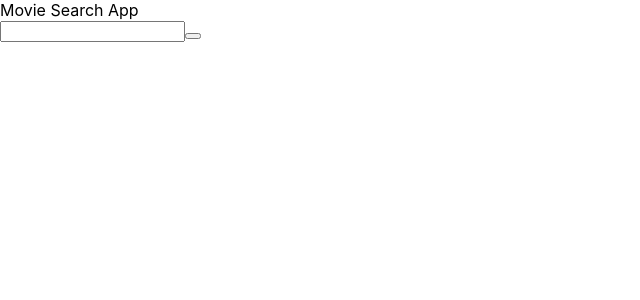
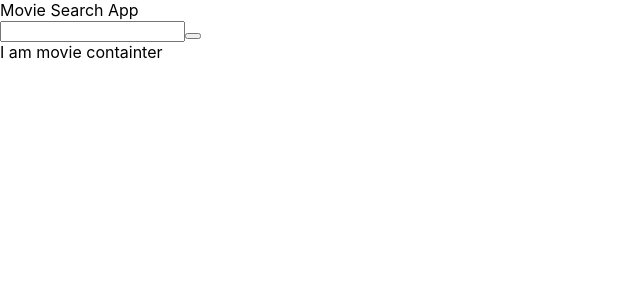
Before and after one commit to minheekangg/groupnine-movie, a React (Create React App) app in the folder movie-search/: page / in a window 1280 px wide. Shown: the top 300 px of the page, without its empty margins (0-640 px from the left). Built offline with nearby package versions, Linux system fonts and the light colour scheme.

Commit message:
added movie containter

```diff
--- a/movie-search/src/Components/App.js
+++ b/movie-search/src/Components/App.js
@@ -1,7 +1,7 @@
 import React from 'react';
 
 import Search from './Search';
-
+import MovieContainer from './Movie-Container';
 
 console.log(process.env)
 
@@ -12,6 +12,7 @@ function App() {
         Movie Search App
       </header>
       <Search />
+      <MovieContainer />
     </div>
   );
 }
--- /dev/null
+++ b/movie-search/src/Components/Movie-Container.js
@@ -0,0 +1,7 @@
+import React from 'react';
+
+function MovieContainter() {
+    return <div> I am movie containter</div>
+}
+
+export default MovieContainter;
--- a/movie-search/src/Components/Search.js
+++ b/movie-search/src/Components/Search.js
@@ -9,7 +9,6 @@ export default class Search extends React.Component {
         e.preventDefault();
 
         console.log(this.state.search);
-
     }
 
     render() {
```
